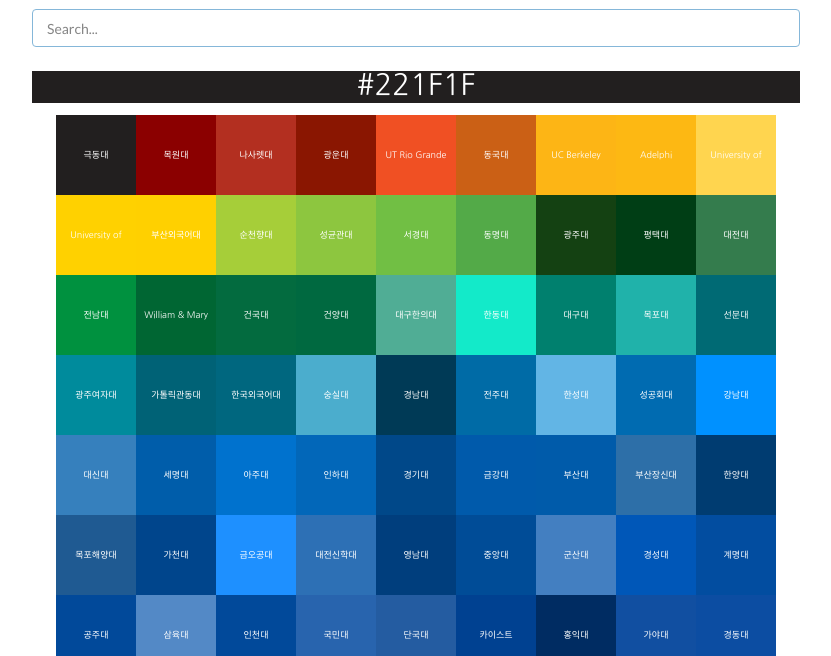
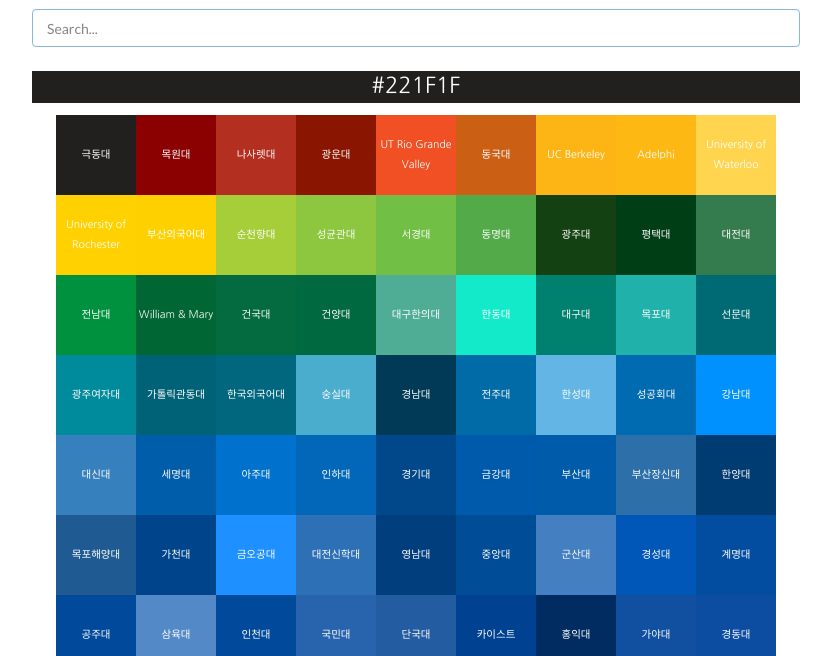
Before and after one commit to nayunhwan/UnivColor, a plain HTML site: page index.html in a window 1280 px wide. Both pictures are taken after a click on the element "극동대". Shown: the part 144-800 px from the top of the page, without its empty margins (224-1055 px from the left). Drawn offline with nearby package versions, Linux system fonts and the light colour scheme.

Commit message:
refactor & fixed bug

```diff
--- /dev/null
+++ b/app.js
@@ -0,0 +1,99 @@
+var univNames = ["Adelphi", "CMU", "Harvard", "Singapore Management University", "Stanford",
+        "UC Berkeley", "University of Rochester", "UT Rio Grande Valley",
+        "University of Washington", "University of Waterloo",
+        "William & Mary", "가야대", "가천대", "가톨릭대", "가톨릭관동대", "감리교신학대", "강남대",
+        "강릉원주대", "강원대", "건국대", "건양대", "경기대", "경남과학기술대", "경남대", "경동대",
+        "경북대", "경상대", "경성대", "경운대", "경일대", "경주대", "경희대", "계명대", "계명문화대", "고려대", "고신대",
+        "공주대", "광신대", "광운대", "광주가톨릭대", "광주대", "광주여자대", "국민대", "군산대", "극동대",
+        "금강대", "금오공대", "김천대", "꽃동네대", "나사렛대", "남부대", "남서울대", "단국대", "대구가톨릭대",
+        "대구대", "대구예술대", "대구한의대", "대신대", "대전가톨릭대", "대전대", "대전신학대", "대진대", "덕성여대",
+        "동국대", "동덕여대", "동명대", "동서대", "동신대", "동아대", "동양대", "동의대", "루터대", "명지대",
+        "목원대", "목포가톨릭대", "목포대", "목포해양대", "배재대", "백석대", "부경대", "부산가톨릭대", "부산대",
+        "부산외국어대", "부산장신대", "삼육대", "상명대", "서강대", "서경대", "서울대", "서울과학기술대",
+        "서울시립대", "선문대", "성공회대", "성균관대","세명대", "세종대", "순천향대", "숭실대", "숭의여대", "아주대",
+        "연세대", "영남대", "인천대", "인하대", "전남대", "전북대", "전주대", "중앙대", "충남대", "충북대", "카이스트",
+        "평택대", "한국외국어대", "한국항공대", "한동대", "한밭대", "한성대", "한양대", "호서대", "홍익대"];
+
+var UnivColor = {
+
+    init : function () {
+        this.univColorList = this.getUnivColorList();
+        this.sortedByColor = this.sortedByColor(this.univColorList);
+
+        this.rendering(this.sortedByColor);
+        this.eventBindings();
+    },
+
+    getUnivColorList : function () {
+        return univNames.map(function(name){
+            var univObject = {};
+            univObject.color = getColorByUnivName(name);
+            univObject.name = name;
+            return univObject;
+        });
+    },
+
+    eventBindings : function () {
+        $('#input').on('keyup', this.searchUnivColor);
+        $('#input').autocomplete({ source: univNames });
+
+        $('.colorBox').on('click', this.viewUnivColor.bind(this));
+        $('.colorBox').on('hover', this.hoverEvent);
+    },
+
+    searchUnivColor : function (e) {
+        var univName = (e.target.value).trim();
+        var color = getColorByUnivName(univName);
+        var $haxCode = $('#hexCode');
+        if(color !== 'Not Found') {
+            $haxCode.css({'background': color, 'color': '#ffffff'}).text(color);
+        }
+
+        return false;
+    },
+
+    viewUnivColor : function (e) {
+        var self = e.currentTarget;
+        var $haxCode = $('#hexCode');
+        var color = this.rgbTohexCode($(self).css('background-color'));
+        $haxCode.css({'background': color, 'color': '#ffffff', height: "32px"}).text(color);
+    },
+
+    rgbTohexCode : function (colorval) {
+        var parts = colorval.match(/^rgb\((\d+),\s*(\d+),\s*(\d+)\)$/);
+        delete(parts[0]);
+        for (var i = 1; i <= 3; ++i) {
+            parts[i] = parseInt(parts[i]).toString(16).toUpperCase();
+            if (parts[i].length == 1) parts[i] = '0' + parts[i];
+        }
+        return color = '#' + parts.join('');
+    },
+
+    checkSafari : function () {
+        if(navigator.userAgent.search("Safari") >= 0) return true;
+        return false;
+    },
+
+    sortedByColor : function (univColorList) {
+        return univColorList.sort(function(colorA, colorB) {
+            return surfacecurve.color(colorA.color).hue() - surfacecurve.color(colorB.color).hue();
+        });
+    },
+
+    rendering : function (sortedByColorList) {
+        var $listWrapper = $('#university');
+
+        var univListTemplate = sortedByColorList.map(function(univ) {
+            var box = $('<div/>').addClass('colorBox').css({'background': univ.color}).text(univ.name);
+            // If the browser is Safari, add class ".safari"
+            if(this.checkSafari()) box.addClass('safari');
+            return box.get(0);
+        }.bind(this));
+
+        $listWrapper.html(univListTemplate);
+    }
+}
+
+$(function() {
+    UnivColor.init(univNames);
+});
--- a/index.html
+++ b/index.html
@@ -13,103 +13,6 @@
   <script src="./lib/Semantic/semantic.js"></script>
   <link rel="stylesheet" type="text/css" href="./lib/Semantic/semantic.css">
   <link rel="stylesheet" type="text/css" href="./style.css">
-
-  <script>
-    function initialUnivColor(univNames) {
-        return univNames.map(function(name){
-            var univObject = {};
-            univObject.color = getColorByUnivName(name);
-            univObject.name = name;
-            return univObject;
-        });
-    }
-
-    function hexc(colorval) {
-        var parts = colorval.match(/^rgb\((\d+),\s*(\d+),\s*(\d+)\)$/);
-        delete(parts[0]);
-        for (var i = 1; i <= 3; ++i) {
-            parts[i] = parseInt(parts[i]).toString(16).toUpperCase();
-            if (parts[i].length == 1) parts[i] = '0' + parts[i];
-        }
-        return color = '#' + parts.join('');
-    }
-
-    function checkSafari() {
-        if(navigator.userAgent.search("Safari") >= 0) return true;
-        else return false;
-    }
-
-    var univNames = ["Adelphi", "CMU", "Harvard", "Singapore Management University", "Stanford",
-          "UC Berkeley", "University of Rochester", "UT Rio Grande Valley",
-          "University of Washington", "University of Waterloo",
-          "William & Mary", "가야대", "가천대", "가톨릭대", "가톨릭관동대", "감리교신학대", "강남대",
-          "강릉원주대", "강원대", "건국대", "건양대", "경기대", "경남과학기술대", "경남대", "경동대",
-          "경북대", "경상대", "경성대", "경운대", "경일대", "경주대", "경희대", "계명대", "계명문화대", "고려대", "고신대",
-          "공주대", "광신대", "광운대", "광주가톨릭대", "광주대", "광주여자대", "국민대", "군산대", "극동대",
-          "금강대", "금오공대", "김천대", "꽃동네대", "나사렛대", "남부대", "남서울대", "단국대", "대구가톨릭대",
-          "대구대", "대구예술대", "대구한의대", "대신대", "대전가톨릭대", "대전대", "대전신학대", "대진대", "덕성여대",
-          "동국대", "동덕여대", "동명대", "동서대", "동신대", "동아대", "동양대", "동의대", "루터대", "명지대",
-          "목원대", "목포가톨릭대", "목포대", "목포해양대", "배재대", "백석대", "부경대", "부산가톨릭대", "부산대",
-          "부산외국어대", "부산장신대", "삼육대", "상명대", "서강대", "서경대", "서울대", "서울과학기술대",
-          "서울시립대", "선문대", "성공회대", "성균관대","세명대", "세종대", "순천향대", "숭실대", "숭의여대", "아주대",
-          "연세대", "영남대", "인천대", "인하대", "전남대", "전북대", "전주대", "중앙대", "충남대", "충북대", "카이스트",
-          "평택대", "한국외국어대", "한국항공대", "한동대", "한밭대", "한성대", "한양대", "호서대", "홍익대"];
-
-    var univHash = initialUnivColor(univNames);
-
-    var sortedByColor = univHash.sort(function(colorA, colorB) {
-        return surfacecurve.color(colorA.color).hue() - surfacecurve.color(colorB.color).hue();
-    });
-
-    $(function(){
-
-        var univListTemplate = sortedByColor.map(function(univ, i) {
-            var box = $('<div/>').addClass('colorBox').css({'background': univ.color}).text(univ.name);
-
-            // If the browser is Safari, add class ".safari"
-            if(checkSafari()) box.addClass('safari');
-
-            return box.get(0);
-        });
-
-        $('#university').html(univListTemplate);
-
-        $('#input').on('keyup', function(e) {
-            var color = getColorByUnivName(e.target.value);
-            var $haxCode = $('#hexCode');
-            if(color === 'Not Found') {
-                //$haxCode.css({display: "none"}).text(color);
-            } else {
-                $haxCode.css({'background': color, 'color': '#ffffff'}).text(color);
-            }
-        });
-        $('#input').autocomplete({
-            source: univNames
-        });
-
-        $('.colorBox').click(function(){
-            var $haxCode = $('#hexCode');
-            var color = hexc($(this).css('background-color'));
-            $haxCode.css({'background': color, 'color': '#ffffff', height: "32px"}).text(color);
-        });
-
-        $('.colorBox').hover(function(){
-            $(this).css("opacity", "0.8");
-            if(checkSafari()) {
-                $(this).css("font-size", "10px");
-            } else {
-                $(this).css("font-size", "6.5px");
-            }
-        }, function() {
-            $(this).css("opacity", "1.0");
-            if(checkSafari()) {
-                $(this).css("font-size", "9px");
-            } else {
-                $(this).css("font-size", "5px");
-            }
-        });
-    });
-  </script>
 </head>
 <body>
     <div class="container">
@@ -129,5 +32,6 @@
       </div>
     </div>
     <script type="text/javascript" src="./univColor.js"></script>
+    <script type="text/javascript" src="./app.js"></script>
 </body>
 </html>
--- a/style.css
+++ b/style.css
@@ -12,7 +12,8 @@
 }
 .hexBox {
     text-align: center;
-    font-size: 22pt;
+    font-size: 22px;
+    font-weight: 300;
     padding: 4px;
     margin: 12px 0px;
 }
@@ -25,6 +26,7 @@
     width: 100%;
     margin: 12px 0px;
 }
+
 .flex {
     display: flex;
     flex-wrap: wrap;
@@ -32,10 +34,13 @@
 }
 
 .colorBox {
+    display: flex;
+    justify-content: center;
+    align-items: center;
+    text-align: center;
+
     color: white;
-    font-size: 5px;
-    line-height: 80px;
-    text-align: center;
+    font-size: 0.75rem;
     width: 80px;
     height: 80px;
     cursor: pointer;
@@ -44,13 +49,38 @@
 }
 
 .colorBox.safari {
-    font-size: 9px;
+    font-size: 0.75rem;
+}
+
+.colorBox:hover {
+    opacity: 0.8;
+    font-size: 1.0rem;
+
+    -webkit-text-size-adjust: none;
 }
 
 .ui-autocomplete{
     background:white;
     z-index: 3;
 }
+
+.ui-state-active,
+.ui-widget-content .ui-state-active,
+.ui-widget-header .ui-state-active,
+a.ui-button:active,
+.ui-button:active,
+.ui-button.ui-state-active:hover {
+    border: none !important;
+    background-color: #85B7D9;
+    color: #fff;
+    cursor: pointer;
+
+}
+
+.ui-helper-hidden-accessible {
+    display: none !important;
+}
+
 
 @media screen {
     /* Smartphone */
```
